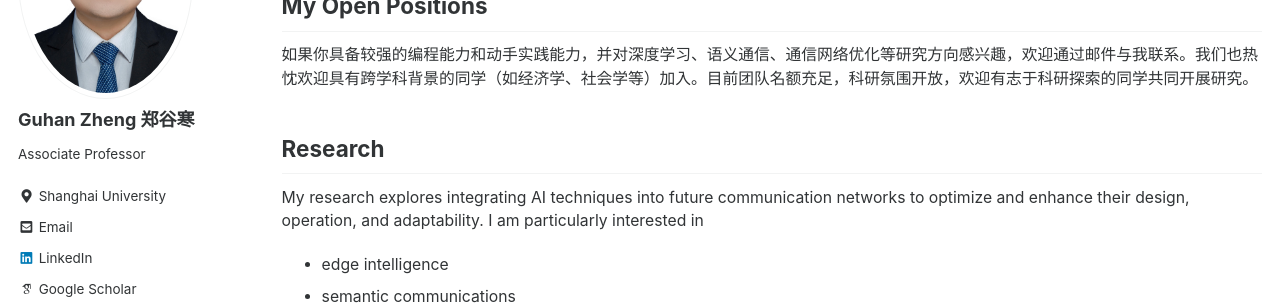
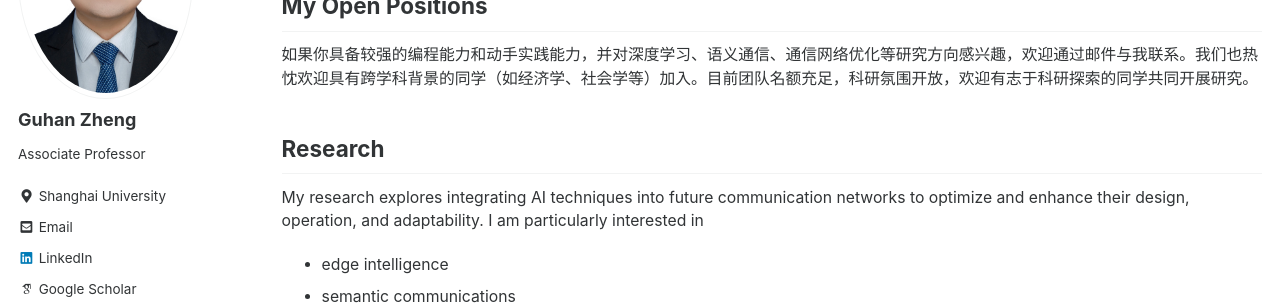
Before and after one commit to Guhan328/Guhan328.github.io, a Jekyll site: the page built from _pages/about.md, in a window 1280 px wide. Shown: the part 260-565 px from the top of the page. Built offline with Jekyll 4.4.1, drawn with Linux system fonts in a browser that asks for light colours.

Commit message:
Update _config.yml

```diff
--- a/_config.yml
+++ b/_config.yml
@@ -21,7 +21,7 @@ atom_feed:
 
 # Site Author
 author:
-  name             : "Guhan Zheng 郑谷寒"
+  name             : "Guhan Zheng"
   avatar           : "/images/2寸照.jpg"
   bio              : "Associate Professor"
 
```
